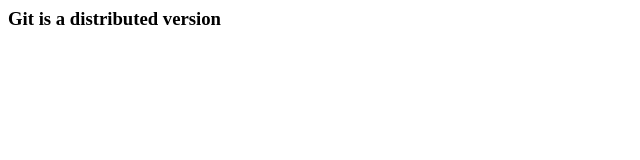
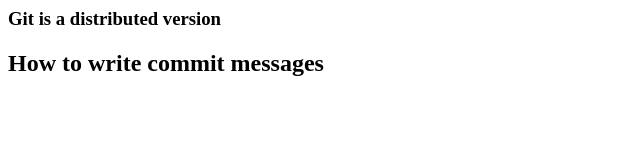
Before and after one commit to pujitha18/GitCommands, a plain HTML site: page index.html in a window 1280 px wide. Shown: the whole page, without its empty margins (0-640 px from the left). Drawn offline with Linux system fonts and the light colour scheme.

Commit message:
Add line in index.html of master

```diff
--- a/index.html
+++ b/index.html
@@ -2,5 +2,6 @@
     <head>
         <title>Basic Git Commands </title>
         <h3>Git is a distributed version</h3>
+        <h2>How to write commit messages</h2>
     </head>
 </html>
```
